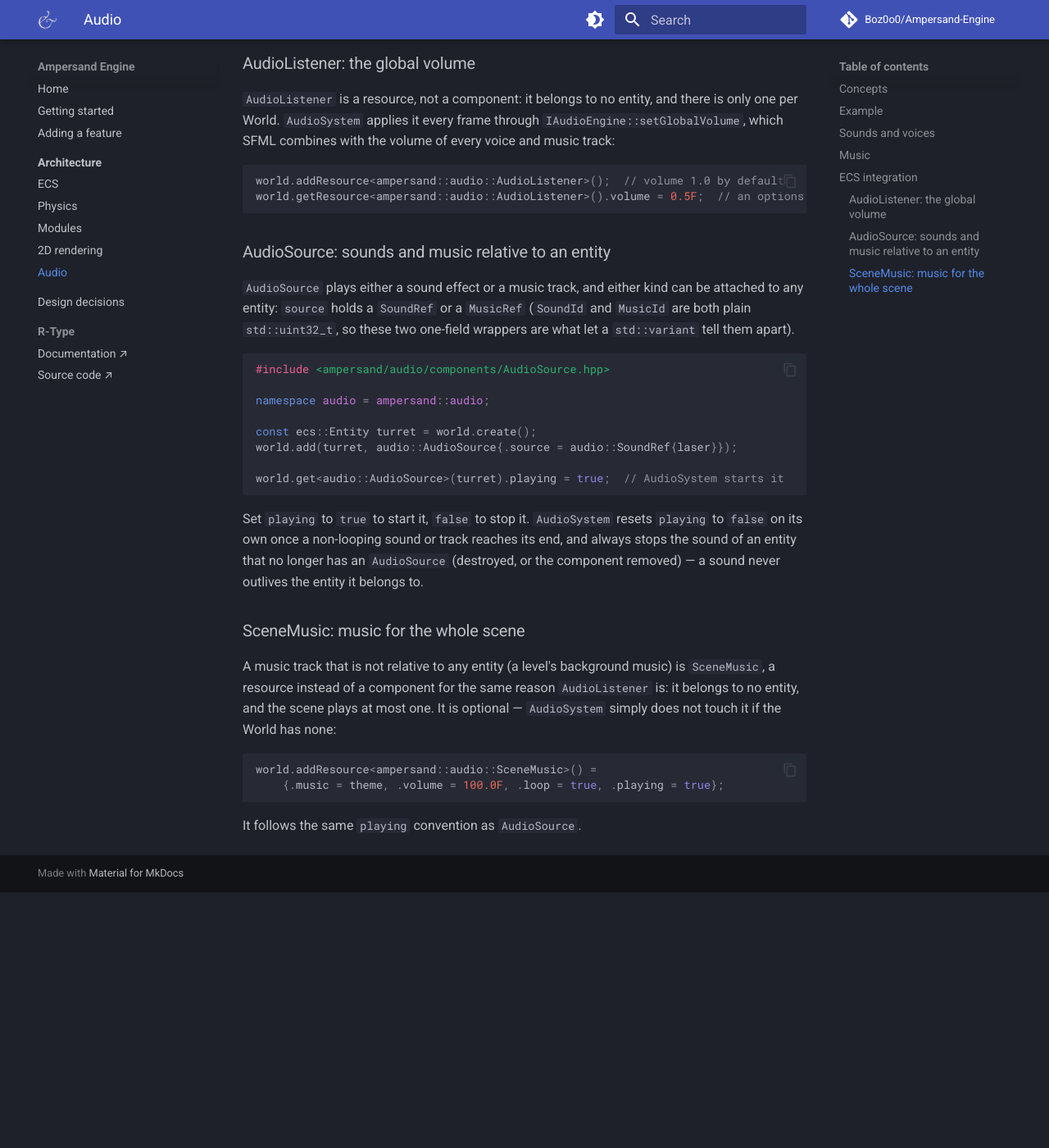
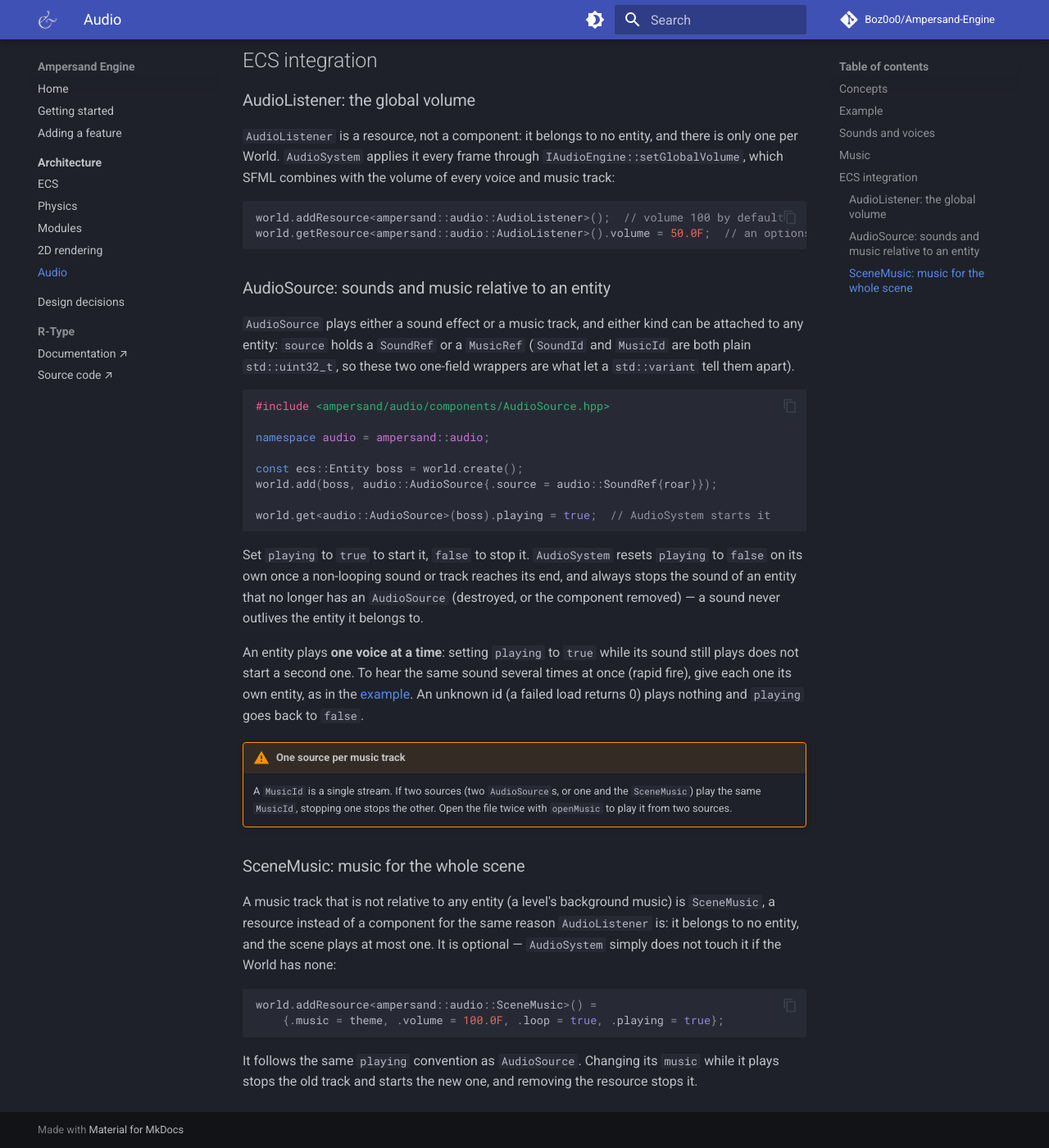
Before and after one commit to Boz0o0/Ampersand-Engine, an MkDocs documentation site: the page built from docs/mkdocs/architecture/audio.md, in a window 1280 px wide and 1400 px high, scrolled down 2163 px. Shown: the whole window at 82% size. Built offline with MkDocs 1.6.1 and Material for MkDocs 9.7.7, drawn with Linux system fonts in a browser that asks for light colours; comment, search, counter and statistics services are not loaded; before the commit the page ends 3251 px from its top, so only the background shows below that; some of the changed text lies outside the part shown.

Commit message:
fix(engine-audio): scene music tracking, 0-100 volume scale and AudioSystem tests

````diff
--- a/docs/mkdocs/architecture/audio.md
+++ b/docs/mkdocs/architecture/audio.md
@@ -10,13 +10,13 @@
 | Name             | Kind      | What it does                                                                 |
 | ---------------- | --------- | ------------------------------------------------------------------------------ |
 | `AudioSource`    | component | a sound or music an entity plays: `source`, `volume`, `loop`, `playing`       |
-| `AudioListener`  | resource  | global volume multiplier (0 to 1) applied to everything                      |
+| `AudioListener`  | resource  | global volume (0 to 100) applied to everything                               |
 | `SceneMusic`     | resource  | background music for the whole scene, belonging to no entity                 |
 | `AudioSystem`    | system    | starts, stops and live-syncs every `AudioSource` and `SceneMusic`, applies the global volume |
 
 `AudioSystem` throws `ResourceNotFound` if the World has no `AudioListener`.
-`SceneMusic` is only used if the World has one (like `GravityForce` in
-[Physics](physics.md)).
+`SceneMusic` is optional: the system ignores it if the World has none. Every
+volume goes from 0 (mute) to 100 (full).
 
 ## Example
 
@@ -27,17 +27,18 @@
 const auto laser = engine.loadSound("assets/laser.wav");
 const auto theme = engine.openMusic("assets/theme.ogg");
 
-world.addResource<audio::AudioListener>().volume = 0.8F;
+world.addResource<audio::AudioListener>().volume = 80.0F;
 world.addResource<audio::SceneMusic>() = {.music = theme, .playing = true};
-
-const ecs::Entity turret = world.create();
-world.add(turret, audio::AudioSource{.source = audio::SoundRef{laser}});
 
 audio::AudioSystem audioSystem(engine);  // a system, given the engine once
 
 while (running) {
-    // fire: the game only flips a flag, the system does the rest
-    world.get<audio::AudioSource>(turret).playing = true;
+    if (fired) {
+        // each shot is an entity: its sound starts with it, stops with it
+        const ecs::Entity shot = world.create();
+        world.add(shot, audio::AudioSource{.source = audio::SoundRef{laser},
+                                           .playing = true});
+    }
     audioSystem.update(world);
 }
 ```
@@ -70,7 +71,7 @@
 ```
 
 A finished, non-looping voice is dropped automatically the next time `play`
-is called, so one-shot sounds do not accumulate.
+is called (or when it is stopped), so one-shot sounds do not accumulate.
 
 `setPosition` and `setListenerPosition` are still there for a game that wants
 spatial audio by driving the engine directly; `AudioSource` and
@@ -99,8 +100,8 @@
 every voice and music track:
 
 ```cpp
-world.addResource<ampersand::audio::AudioListener>();  // volume 1.0 by default
-world.getResource<ampersand::audio::AudioListener>().volume = 0.5F;  // an options menu, for example
+world.addResource<ampersand::audio::AudioListener>();  // volume 100 by default
+world.getResource<ampersand::audio::AudioListener>().volume = 50.0F;  // an options menu, for example
 ```
 
 ### AudioSource: sounds and music relative to an entity
@@ -115,10 +116,10 @@
 
 namespace audio = ampersand::audio;
 
-const ecs::Entity turret = world.create();
-world.add(turret, audio::AudioSource{.source = audio::SoundRef{laser}});
+const ecs::Entity boss = world.create();
+world.add(boss, audio::AudioSource{.source = audio::SoundRef{roar}});
 
-world.get<audio::AudioSource>(turret).playing = true;  // AudioSystem starts it
+world.get<audio::AudioSource>(boss).playing = true;  // AudioSystem starts it
 ```
 
 Set `playing` to `true` to start it, `false` to stop it. `AudioSystem`
@@ -126,6 +127,17 @@
 reaches its end, and always stops the sound of an entity that no longer has
 an `AudioSource` (destroyed, or the component removed) — a sound never
 outlives the entity it belongs to.
+
+An entity plays **one voice at a time**: setting `playing` to `true` while its
+sound still plays does not start a second one. To hear the same sound several
+times at once (rapid fire), give each one its own entity, as in the
+[example](#example). An unknown id (a failed load returns 0) plays nothing and
+`playing` goes back to `false`.
+
+!!! warning "One source per music track"
+    A `MusicId` is a single stream. If two sources (two `AudioSource`s, or one
+    and the `SceneMusic`) play the same `MusicId`, stopping one stops the other.
+    Open the file twice with `openMusic` to play it from two sources.
 
 ### SceneMusic: music for the whole scene
 
@@ -140,4 +152,6 @@
     {.music = theme, .volume = 100.0F, .loop = true, .playing = true};
 ```
 
-It follows the same `playing` convention as `AudioSource`.
+It follows the same `playing` convention as `AudioSource`. Changing its
+`music` while it plays stops the old track and starts the new one, and removing
+the resource stops it.
````
Also changed, not shown: 8 other files.
